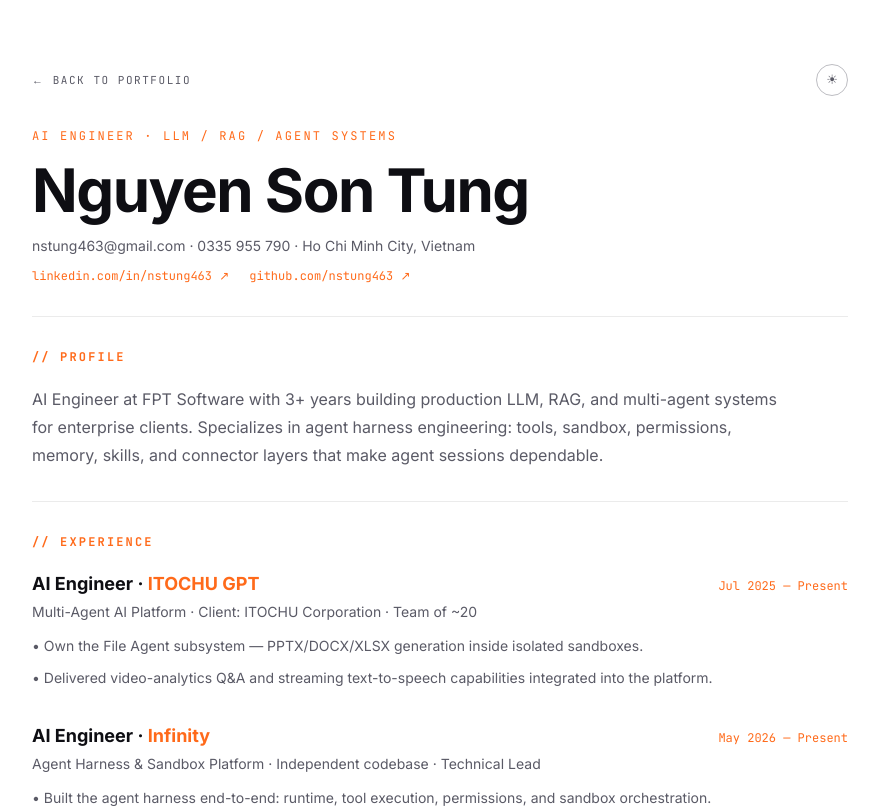
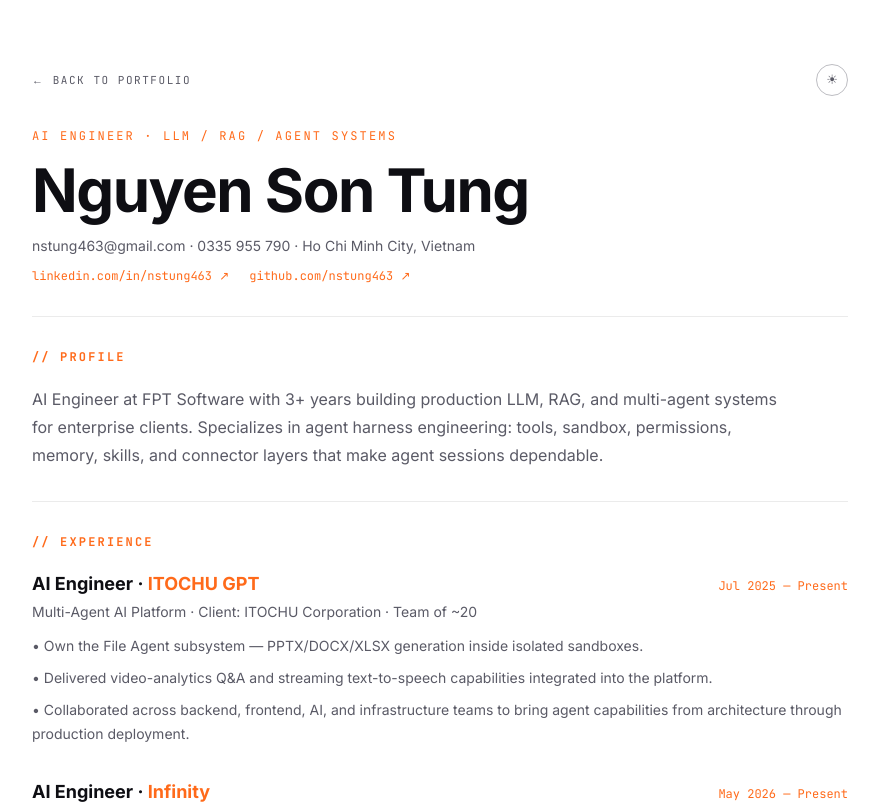
Before and after one commit to nstung463/portfolio, a Next.js app: page /resume in a window 1280 px wide. Shown: the top 808 px of the page, without its empty margins (200-1079 px from the left). Built offline with nearby package versions, Linux system fonts and the light colour scheme; no server answers.

Commit message:
Add cross-team collaboration bullet to ITOCHU GPT

```diff
--- a/src/features/portfolio/data/portfolio-content.ts
+++ b/src/features/portfolio/data/portfolio-content.ts
@@ -56,6 +56,7 @@
     points: [
       "Own the File Agent subsystem — PPTX/DOCX/XLSX generation inside isolated sandboxes.",
       "Delivered video-analytics Q&A and streaming text-to-speech capabilities integrated into the platform.",
+      "Collaborated across backend, frontend, AI, and infrastructure teams to bring agent capabilities from architecture through production deployment.",
     ],
   },
   {
```
